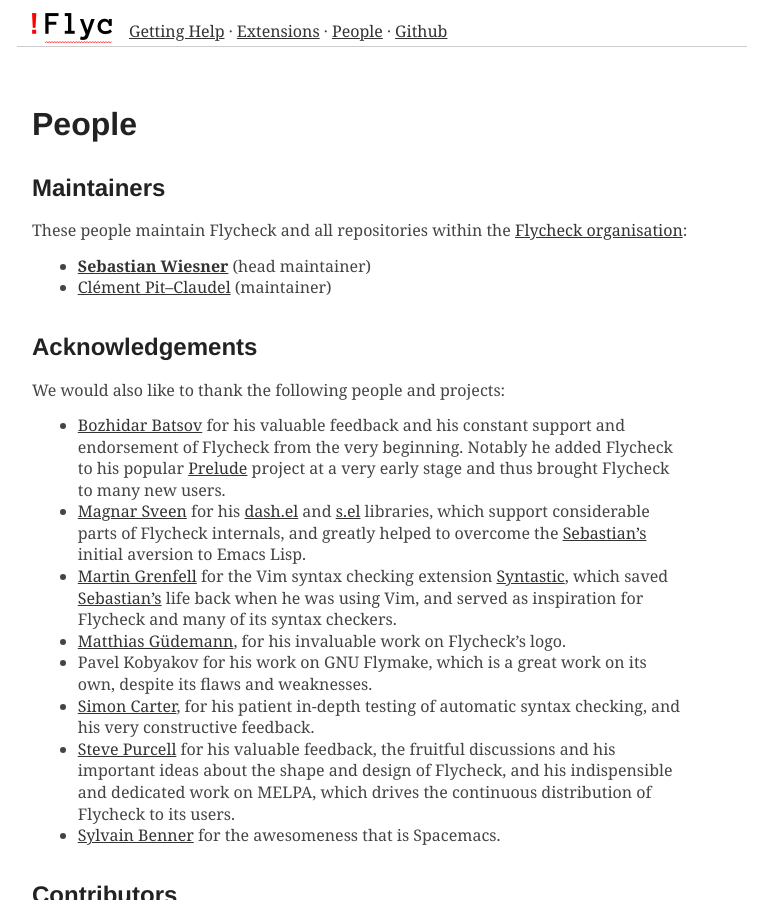
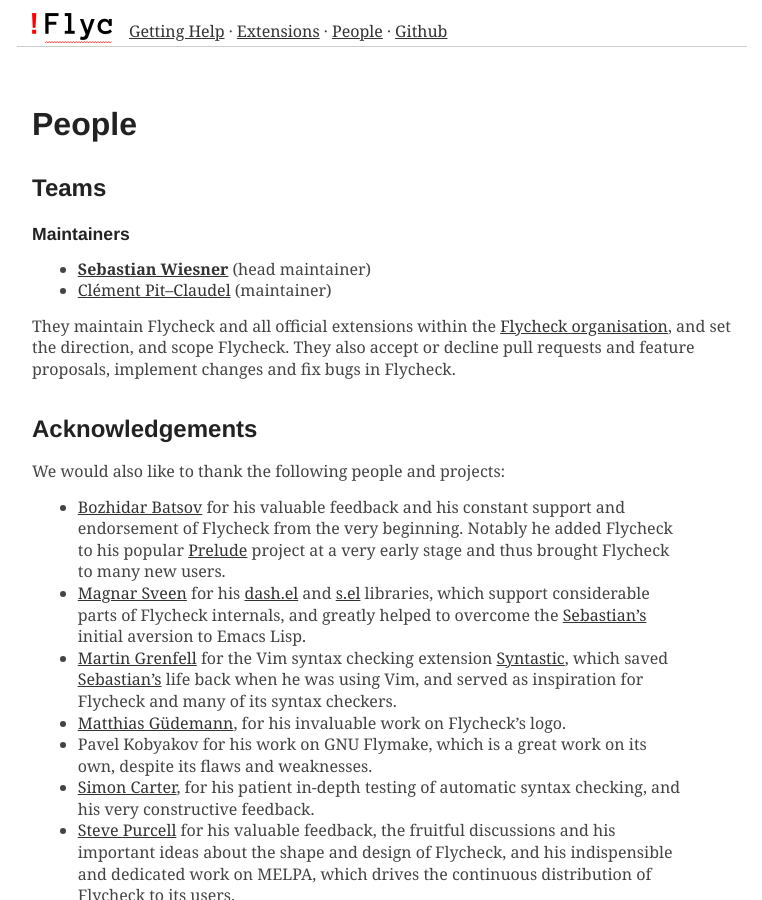
Before and after one commit to cmarqu/flycheck.github.io, a Jekyll site: the page built from people.md, in a window 1280 px wide and 900 px high. Shown: the whole window, without its empty margins (258-1020 px from the left). Built offline with Jekyll 4.4.1, drawn with Linux system fonts in a browser that asks for light colours; some web fonts are replaced.

Commit message:
Add a dedicated “Teams” headline

```diff
--- a/people.md
+++ b/people.md
@@ -3,14 +3,19 @@
 layout: page
 ---
 
+Teams
+=====
+
 Maintainers
-===========
-
-These people maintain Flycheck and all repositories within the
-[Flycheck organisation](https://github.com/flycheck):
+-----------
 
 - **[Sebastian Wiesner](https://github.com/lunaryorn)** (head maintainer)
 - [Clément Pit--Claudel](https://github.com/cpitclaudel) (maintainer)
+
+They maintain Flycheck and all official extensions within the
+[Flycheck organisation](https://github.com/flycheck), and set the direction, and
+scope Flycheck.  They also accept or decline pull requests and feature
+proposals, implement changes and fix bugs in Flycheck.
 
 Acknowledgements
 ================
```
